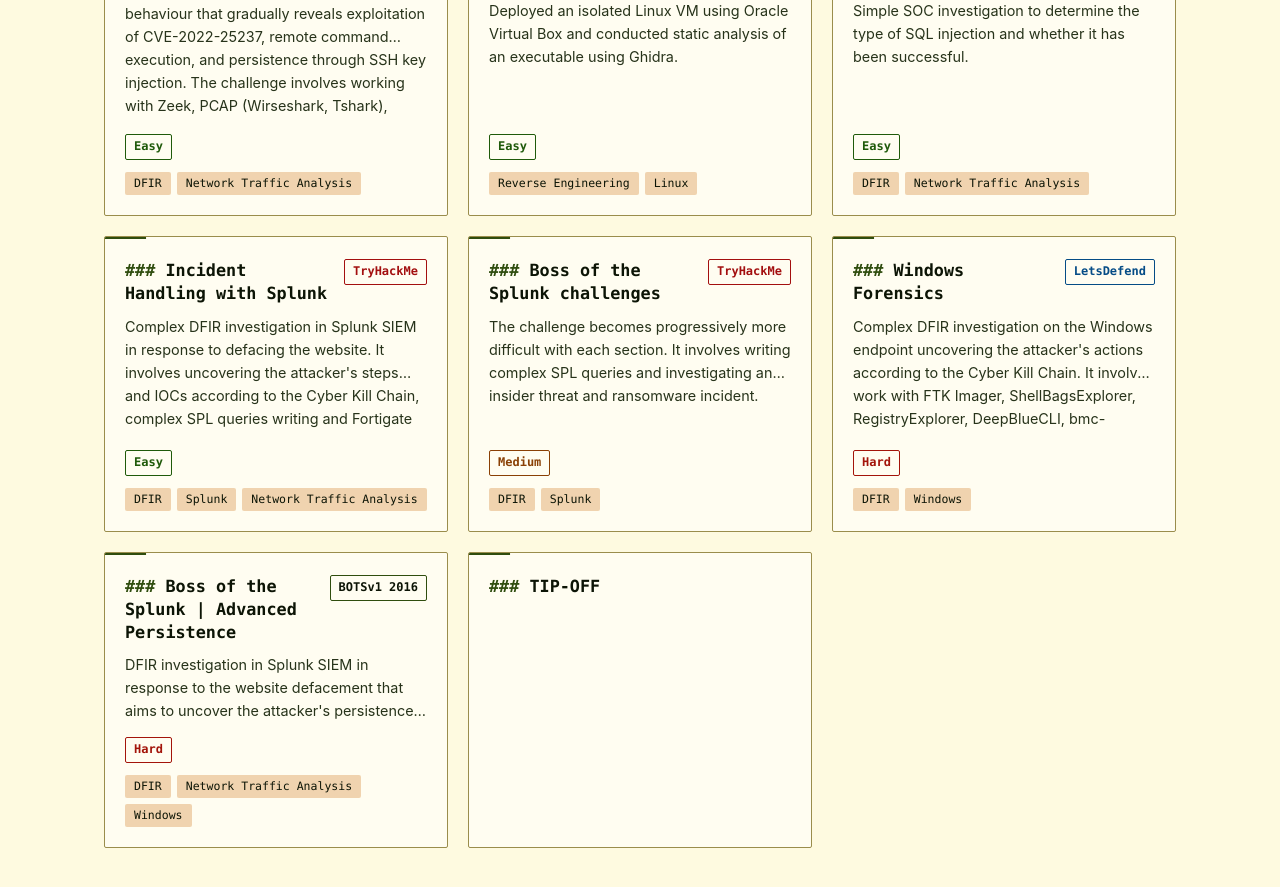
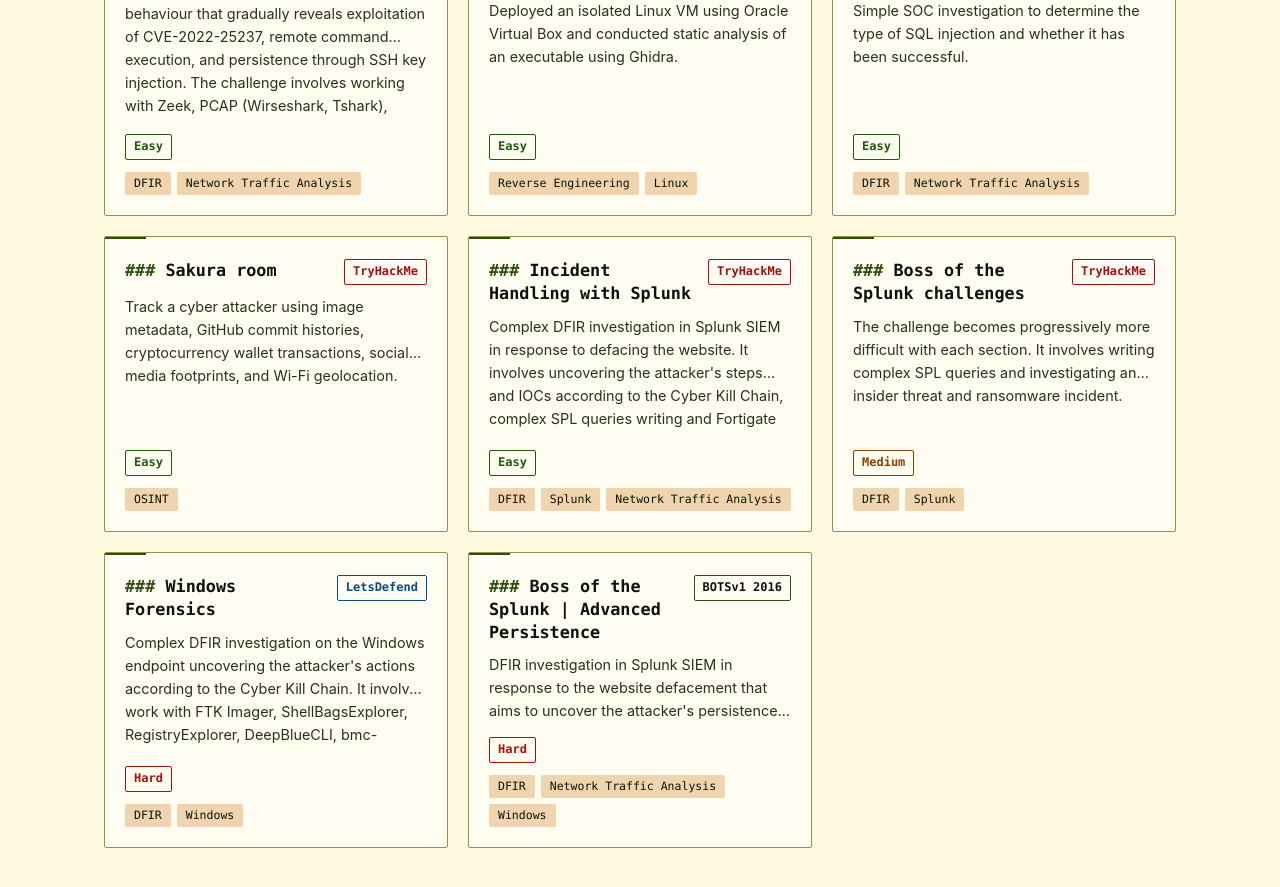
Before and after one commit to Glebius01/Glebius01.github.io, a Jekyll site: the page built from index.html, in a window 1280 px wide and 900 px high, scrolled down 988 px. Shown: the top 887 px of the window. Built offline with Jekyll 4.4.1, drawn with Linux system fonts in a browser that asks for light colours.

Commit message:
Add metadata to Sakura.md for TryHackMe room
Added metadata and description for the Sakura room.

```diff
--- a/Labs/Sakura.md
+++ b/Labs/Sakura.md
@@ -1,3 +1,13 @@
+---
+layout: default
+title: Sakura room
+platform: TryHackMe
+difficulty: Easy
+skills:
+- OSINT
+description: "Track a cyber attacker using image metadata, GitHub commit histories, cryptocurrency wallet transactions, social media footprints, and Wi-Fi geolocation."
+---
+
 ## TIP-OFF
 
 The OSINT Dojo recently found themselves the victim of a cyber attack. It seems that there is no major damage, and there does not appear to be any other significant indicators of compromise on any of our systems. However during forensic analysis our admins found an image left behind by the cybercriminals. Perhaps it contains some clues that could allow us to determine who the attackers were?
```
